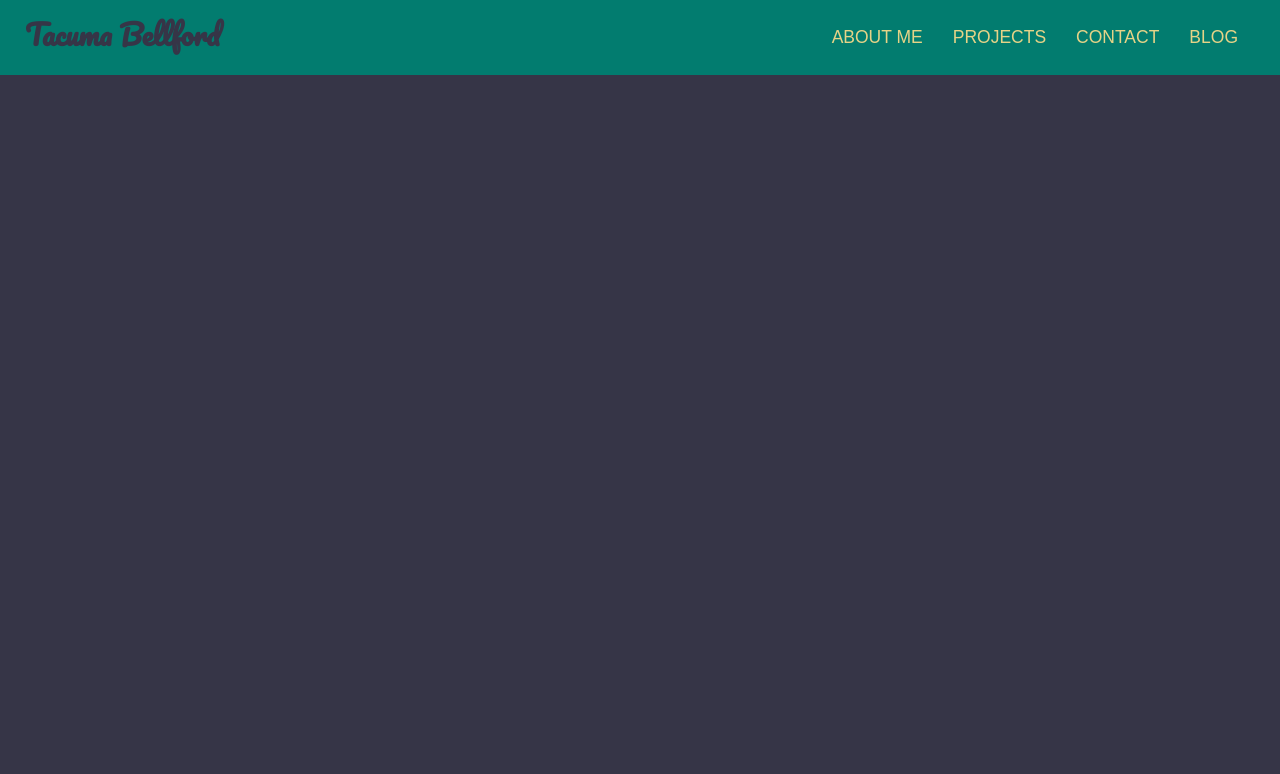
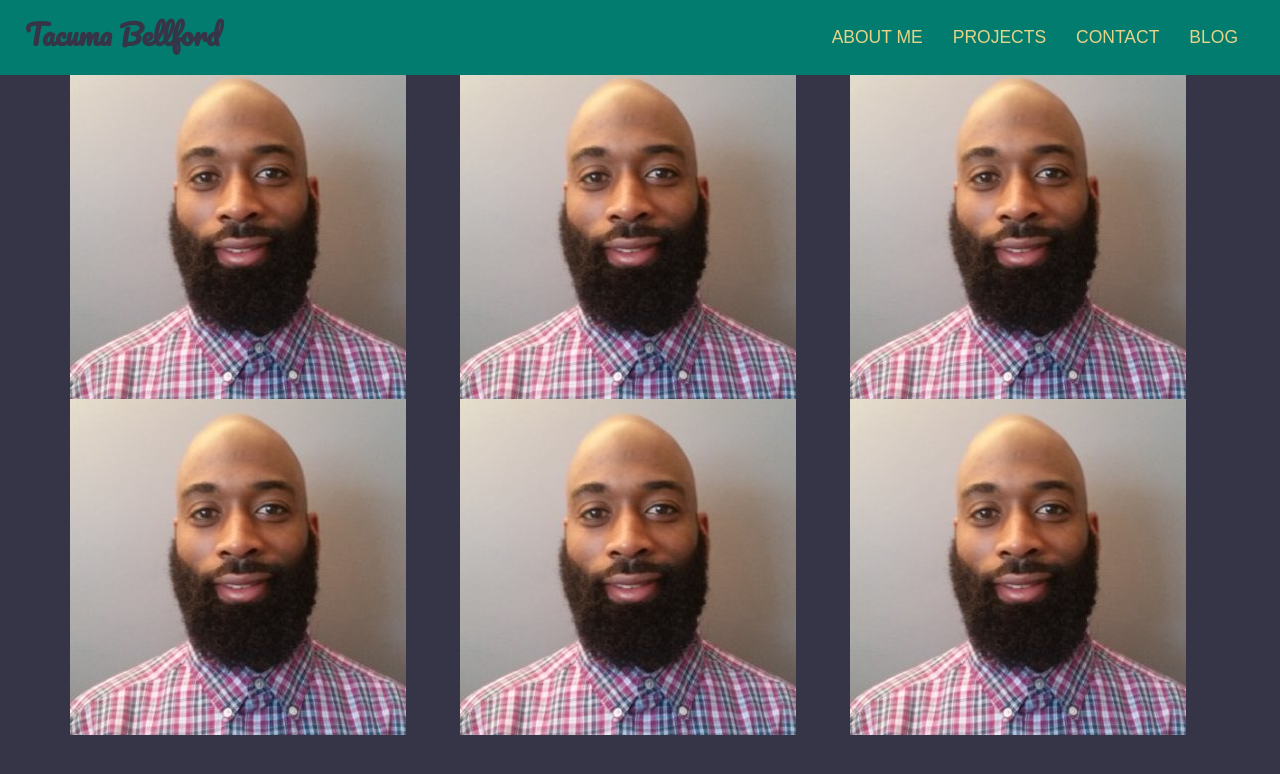
Before and after one commit to takumab/portfolio, a Jekyll site: the page built from _pages/02_projects.html, in a window 1280 px wide. Shown: the top 774 px of the page. Built offline with Jekyll 4.4.1, drawn with Linux system fonts in a browser that asks for light colours; nearby versions of some CDN libraries; library files that are not in the unit come from our copies; a script that is not in the unit is left out.

Commit message:
Add some style to projects page

```diff
--- a/_config.yml
+++ b/_config.yml
@@ -21,7 +21,6 @@ baseurl: "" # the subpath of your site, e.g. /blog
 url: "http://localhost:4000" # the base hostname & protocol for your site
 twitter_username: takumab
 github_username:  takumab
-navigation:
 
 
 # Build settings
--- /dev/null
+++ b/_pages/02_projects.html
@@ -0,0 +1,35 @@
+---
+layout: page
+title: Projects
+permalink: /projects/
+---
+
+<section id="projet">
+  <div class="container">
+    <div class="row">
+      <div class="projects col-sm-4">
+        <img src="/assets/img/me.jpg" alt="Picture of me">
+      </div>
+      <div class="projects col-sm-4">
+        <img src="/assets/img/me.jpg" alt="">
+      </div>
+      <div class="projects col-sm-4">
+        <img src="/assets/img/me.jpg" alt="">
+      </div>
+    </div>
+    <div class="row">
+      <div class="projects col-sm-4">
+        <img src="/assets/img/me.jpg" alt="">
+      </div>
+      <div class="projects col-sm-4">
+        <img src="/assets/img/me.jpg" alt="">
+      </div>
+      <div class="projects col-sm-4">
+        <img src="/assets/img/me.jpg" alt="">
+      </div>
+    </div>
+
+
+  </div>
+
+</section>
--- a/_pages/03_contact.md
+++ b/_pages/03_contact.html
@@ -2,4 +2,7 @@
 layout: page
 title: Contact
 permalink: /contact/
+assets:
+ - js/script.js
+ - css/animate.css
 ---
--- a/_sass/_layout.scss
+++ b/_sass/_layout.scss
@@ -129,6 +129,18 @@ h1 {
 	}
 }
 
+
+/* Projects Page */
+
+#projet {
+
+
+
+
+
+
+}
+
 /*img {
 
 	display: block;
```
Also changed, not shown: _pages/02_projects.md (deleted, +0 -5 lines).
